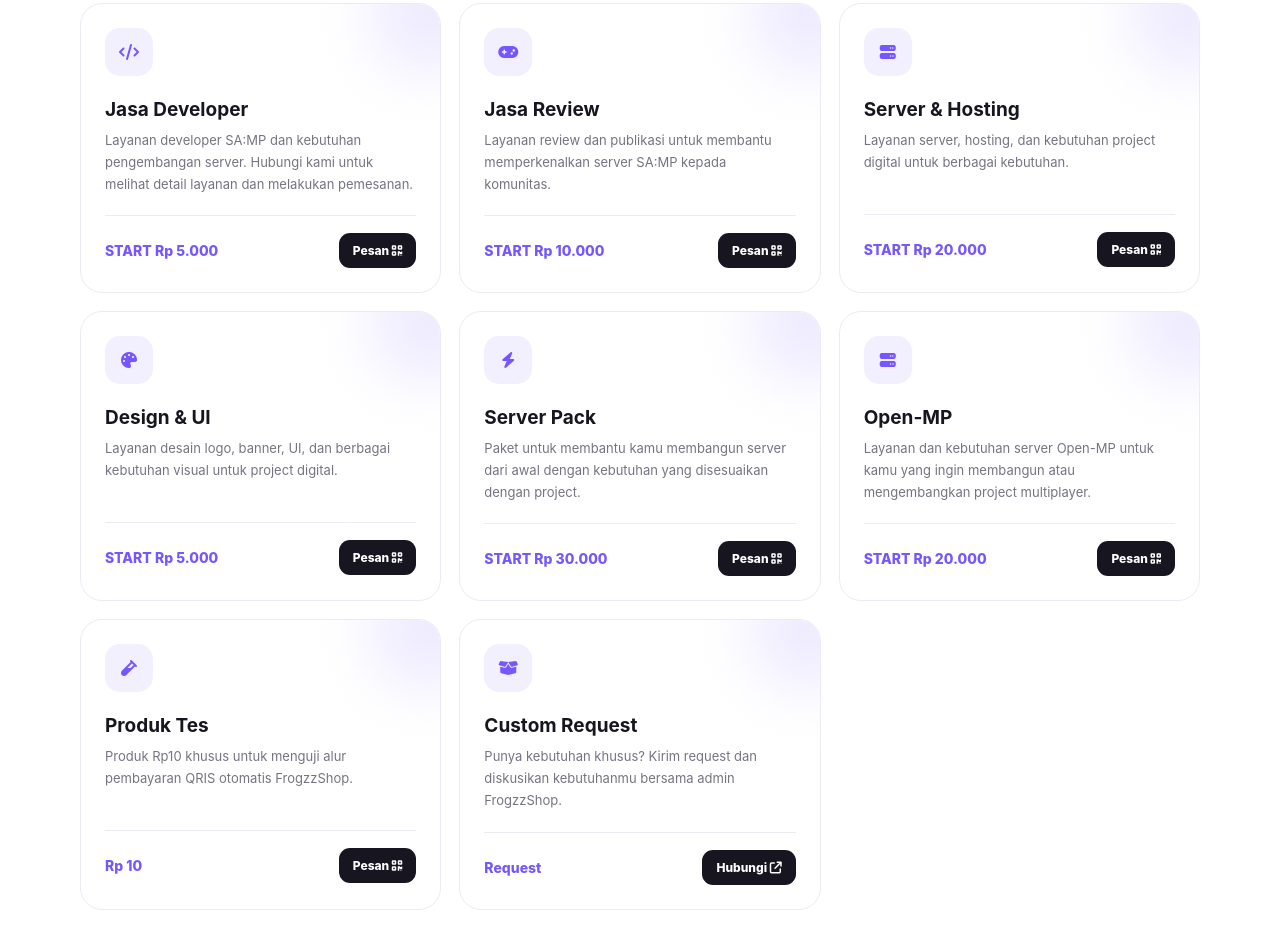
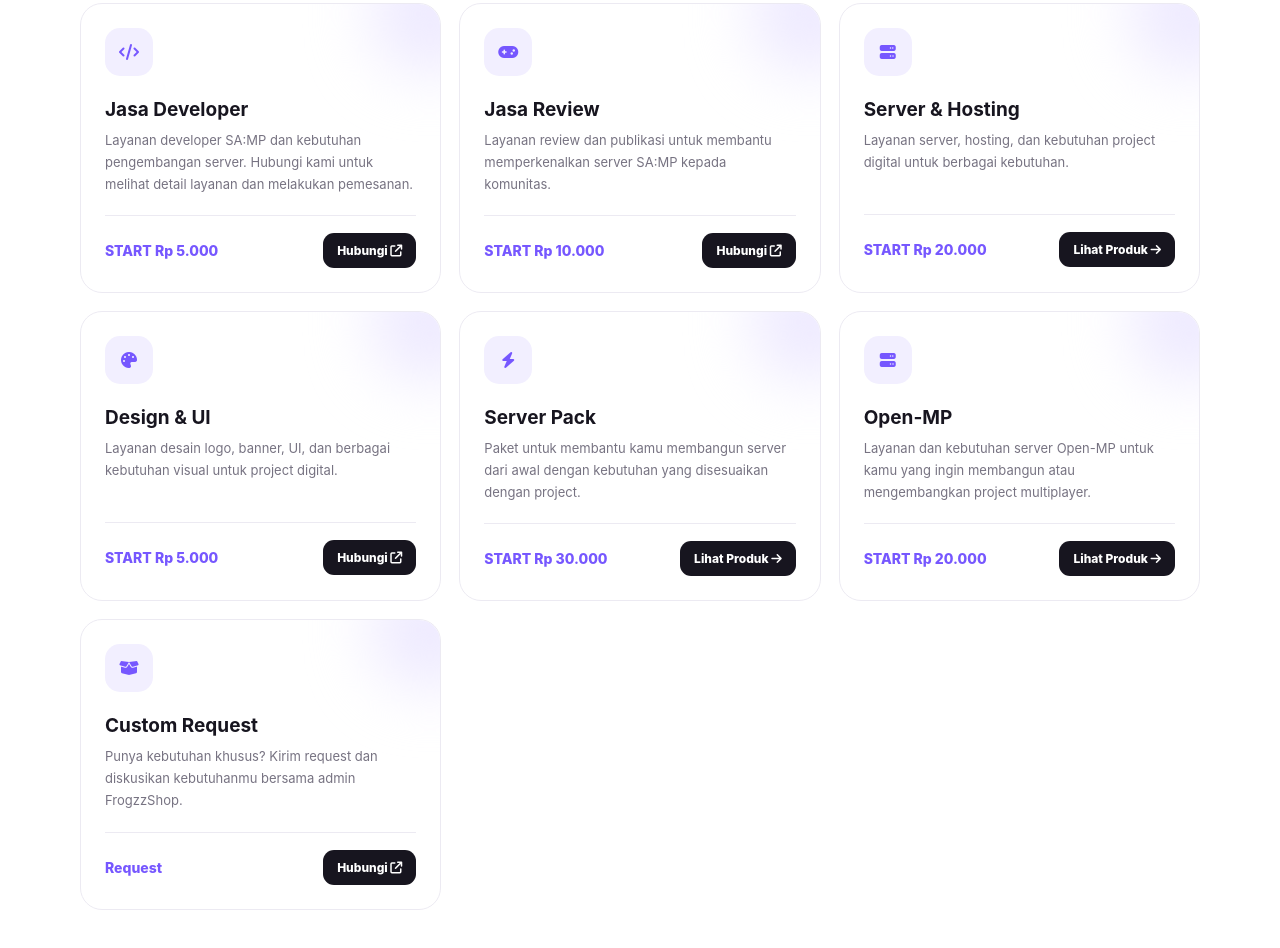
Before and after one commit to RyuuXiaoo/kodok-bauu, a website: page index.html in a window 1280 px wide. Shown: the part 1078-2026 px from the top of the page. Drawn offline with Linux system fonts and the light colour scheme.

Commit message:
Add files via upload

```diff
--- a/index.html
+++ b/index.html
@@ -2467,7 +2467,8 @@ const products = [
     description:"Layanan server, hosting, dan kebutuhan project digital untuk berbagai kebutuhan.",
     price:20000,
     displayPrice:"START Rp 20.000",
-    href:"products/samphosting.html"
+    href:"products/samphosting.html",
+    page:true
   },
 
   {
@@ -2485,7 +2486,8 @@ const products = [
     description:"Paket untuk membantu kamu membangun server dari awal dengan kebutuhan yang disesuaikan dengan project.",
     price:30000,
     displayPrice:"START Rp 30.000",
-    href:"products/serverpack.html"
+    href:"products/serverpack.html",
+    page:true
   },
 
   {
@@ -2494,18 +2496,10 @@ const products = [
     description:"Layanan dan kebutuhan server Open-MP untuk kamu yang ingin membangun atau mengembangkan project multiplayer.",
     price:20000,
     displayPrice:"START Rp 20.000",
-    href:"products/open-mp.html"
+    href:"products/open-mp.html",
+    page:true
   },
 
-  {
-    icon:"fa-vial",
-    name:"Produk Tes",
-    description:"Produk Rp10 khusus untuk menguji alur pembayaran QRIS otomatis FrogzzShop.",
-    price:10,
-    displayPrice:"Rp 10",
-    href:"https://discord.gg/GRkGwWE4C5",
-    test:true
-  },
 
   {
     icon:"fa-box-open",
@@ -2578,11 +2572,11 @@ list.innerHTML = products.map((p)=>`
 
       <a
         class="buy ${p.direct ? "direct" : ""}"
-        ${p.direct ? `href="${p.href}" target="_blank" rel="noopener noreferrer"` : `href="#" data-payment-order data-product="${p.name}" data-price="${p.price}" data-redirect="${new URL(p.href, location.href).href}"`}
-        aria-label="Pesan ${p.name}"
+        href="${p.href}" ${p.direct ? 'target="_blank" rel="noopener noreferrer"' : ''}
+        aria-label="${p.page ? 'Lihat ' : 'Hubungi '}${p.name}"
       >
-        ${p.direct ? "Hubungi" : "Pesan"}
-        <i class="fa-solid ${p.direct ? "fa-arrow-up-right-from-square" : "fa-qrcode"}"></i>
+        ${p.page ? "Lihat Produk" : "Hubungi"}
+        <i class="fa-solid ${p.page ? "fa-arrow-right" : "fa-arrow-up-right-from-square"}"></i>
       </a>
 
 
@@ -2741,7 +2735,6 @@ document
 
 </script>
 
-<script src="payment.js"></script>
 
 </body>
 </html>
```
Also changed, not shown: README_QRIS.md.
